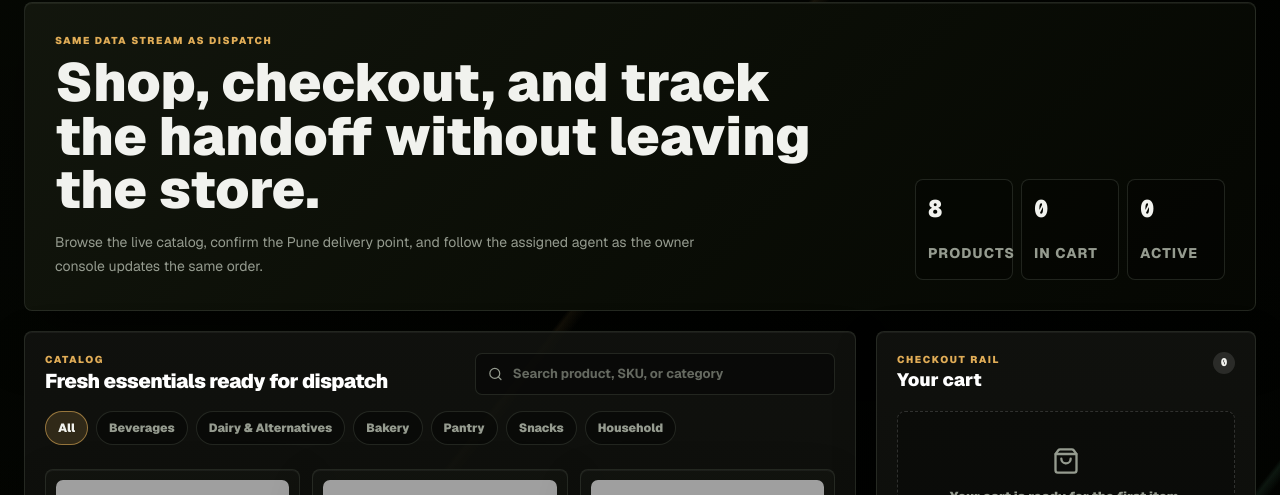
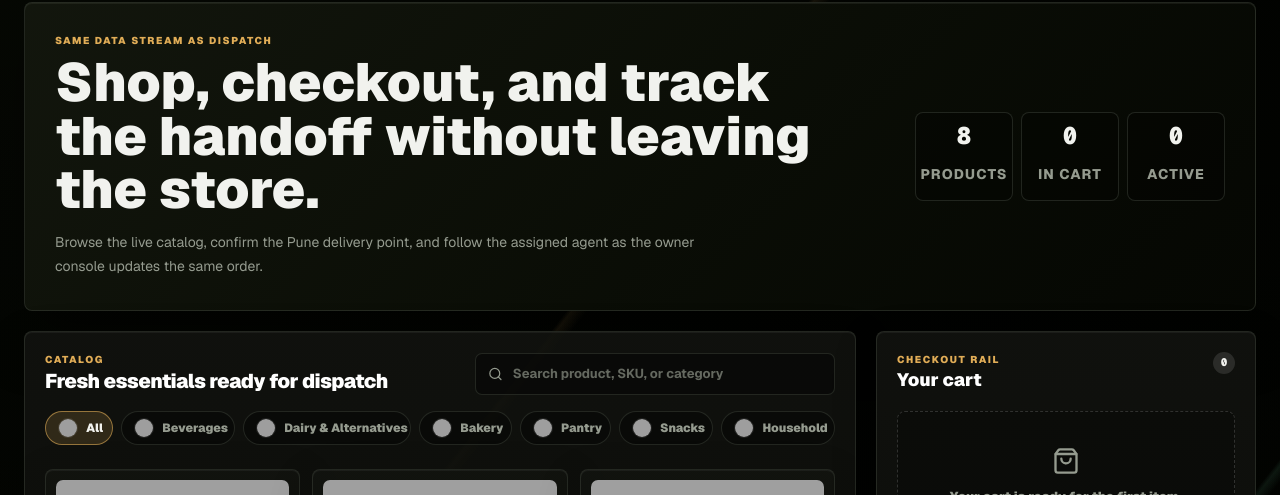
Before and after one commit to armaan133/Final-logi, a Next.js app: page /customer in a window 1280 px wide. Shown: the part 91-586 px from the top of the page. Built offline with nearby package versions, Linux system fonts and the light colour scheme; grey boxes are pictures that could not be loaded.

Commit message:
Enhance Logistics Dashboard UX, refine delivery map features, adjust order simulation, and fix customer metrics alignment

```diff
--- a/app/customer/page.tsx
+++ b/app/customer/page.tsx
@@ -39,7 +39,15 @@ export default function CustomerApp() {
   const [returnSuccess, setReturnSuccess] = useState(false);
 
   // Categories
-  const categories = ["All", "Beverages", "Dairy & Alternatives", "Bakery", "Pantry", "Snacks", "Household"];
+  const categories = [
+    { name: "All", image: "https://images.unsplash.com/photo-1542838132-92c53300491e?w=150&q=80" },
+    { name: "Beverages", image: "https://images.unsplash.com/photo-1513530534585-c7b1394c6d51?w=150&q=80" },
+    { name: "Dairy & Alternatives", image: "https://images.unsplash.com/photo-1550583724-b2692b85b150?w=150&q=80" },
+    { name: "Bakery", image: "https://images.unsplash.com/photo-1509440159596-0249088772ff?w=150&q=80" },
+    { name: "Pantry", image: "https://images.unsplash.com/photo-1474979266404-7eaacbcd87c5?w=150&q=80" },
+    { name: "Snacks", image: "https://images.unsplash.com/photo-1548907040-4d42b52125e0?w=150&q=80" },
+    { name: "Household", image: "https://images.unsplash.com/photo-1607613009820-a29f7bb81c04?w=150&q=80" }
+  ];
 
   // Filter products by category
   const filteredProducts = useMemo(() => {
@@ -306,12 +314,18 @@ export default function CustomerApp() {
               <div className="mt-4 flex gap-2 overflow-x-auto pb-2">
                 {categories.map(cat => (
                   <button
-                    key={cat}
+                    key={cat.name}
                     type="button"
-                    onClick={() => setSelectedCategory(cat)}
-                    className={`store-chip ${selectedCategory === cat ? "is-active" : ""}`}
+                    onClick={() => setSelectedCategory(cat.name)}
+                    className={`store-chip flex items-center gap-2 pl-2 pr-3.5 py-1 ${selectedCategory === cat.name ? "is-active" : ""}`}
                   >
-                    {cat}
+                    {/* eslint-disable-next-line @next/next/no-img-element */}
+                    <img
+                      src={cat.image}
+                      alt={cat.name}
+                      className="w-5 h-5 rounded-full object-cover border border-white/10 shrink-0"
+                    />
+                    <span>{cat.name}</span>
                   </button>
                 ))}
               </div>
--- a/app/globals.css
+++ b/app/globals.css
@@ -390,14 +390,21 @@
     display: grid;
     grid-template-columns: repeat(3, minmax(0, 1fr));
     gap: 8px;
+    align-self: center;
   }
 
   .store-hero-metrics div {
+    display: flex;
+    flex-direction: column;
+    align-items: center;
+    justify-content: center;
+    text-align: center;
     min-width: 0;
+    min-height: 84px;
     border: 1px solid var(--logi-rule);
     border-radius: var(--logi-radius-card);
     background: oklch(0.08 0.01 128 / 0.28);
-    padding: 12px;
+    padding: 12px 8px;
   }
 
   .store-hero-metrics span {
@@ -406,15 +413,17 @@
     font-family: var(--font-geist-mono);
     font-size: 24px;
     font-weight: 950;
+    line-height: 1;
   }
 
   .store-hero-metrics p {
-    margin-top: 4px;
-    color: var(--logi-muted);
-    font-size: 11px;
+    margin-top: 6px;
+    color: var(--logi-muted);
+    font-size: 10px;
     font-weight: 800;
     text-transform: uppercase;
     letter-spacing: 0.08em;
+    line-height: 1.2;
   }
 
   .store-panel,
--- a/app/page.tsx
+++ b/app/page.tsx
@@ -2,6 +2,7 @@
 
 import { useEffect, useMemo, useState } from "react";
 import Link from "next/link";
+import { useRouter } from "next/navigation";
 import {
   Activity,
   ArrowRight,
@@ -71,6 +72,7 @@ const workspaceCards = [
 ];
 
 export default function Home() {
+  const router = useRouter();
   const {
     autoAssignOrder,
     resetState,
@@ -185,6 +187,11 @@ export default function Home() {
 
     if (action.kind === "restock" && action.productId && action.quantity) {
       restockProduct(action.productId, action.quantity);
+      return;
+    }
+
+    if (action.kind === "review" && action.target) {
+      router.push(`/vendor?tab=${action.target}`);
     }
   };
 
--- a/app/vendor/page.tsx
+++ b/app/vendor/page.tsx
@@ -247,6 +247,20 @@ export default function VendorDashboard() {
     return () => window.cancelAnimationFrame(frame);
   }, []);
 
+  useEffect(() => {
+    if (hydrated && typeof window !== "undefined") {
+      const searchParams = new URLSearchParams(window.location.search);
+      const tabParam = searchParams.get("tab");
+      let targetTab = tabParam;
+      if (targetTab === "customer") {
+        targetTab = "analytics";
+      }
+      if (targetTab && ["analytics", "products", "dispatch", "map", "billing"].includes(targetTab)) {
+        setActiveTab(targetTab as any);
+      }
+    }
+  }, [hydrated]);
+
   if (!hydrated) return null;
 
   return (
@@ -402,7 +416,7 @@ export default function VendorDashboard() {
                         <CartesianGrid strokeDasharray="3 3" stroke="#1e293b" />
                         <XAxis dataKey="date" stroke="#94a3b8" fontSize={11} />
                         <YAxis stroke="#94a3b8" fontSize={11} />
-                        <Tooltip contentStyle={{ backgroundColor: "var(--logi-paper)", border: "1px solid var(--logi-rule)", color: "var(--logi-ink)" }} />
+                        <Tooltip cursor={false} contentStyle={{ backgroundColor: "var(--logi-paper)", border: "1px solid var(--logi-rule)", color: "var(--logi-ink)" }} />
                         <Legend />
                         <Line type="monotone" dataKey="revenue" name="Revenue (₹)" stroke="var(--logi-accent)" strokeWidth={2} />
                         <Line type="monotone" dataKey="orders" name="Orders Count" stroke="var(--logi-risk)" strokeWidth={2} />
@@ -420,7 +434,7 @@ export default function VendorDashboard() {
                         <CartesianGrid strokeDasharray="3 3" stroke="#1e293b" />
                         <XAxis dataKey="name" stroke="#94a3b8" fontSize={10} />
                         <YAxis stroke="#94a3b8" fontSize={11} />
-                        <Tooltip contentStyle={{ backgroundColor: "var(--logi-paper)", border: "1px solid var(--logi-rule)", color: "var(--logi-ink)" }} />
+                        <Tooltip cursor={false} contentStyle={{ backgroundColor: "var(--logi-paper)", border: "1px solid var(--logi-rule)", color: "var(--logi-ink)" }} />
                         <Legend />
                         <Bar dataKey="revenue" name="Sales Revenue (₹)" fill="var(--logi-accent)" radius={[4, 4, 0, 0]} />
                         <Bar dataKey="quantity" name="Units Sold" fill="var(--logi-risk)" radius={[4, 4, 0, 0]} />
--- a/lib/state-store.tsx
+++ b/lib/state-store.tsx
@@ -173,8 +173,8 @@ const generateHistoricalOrders = (): Order[] => {
         customerName: customerNames[idx],
         customerPhone: "+1 (555) 011-0000",
         address: addresses[addrIdx],
-        lat: 18.52 + (Math.random() - 0.5) * 0.06,
-        lng: 73.85 + (Math.random() - 0.5) * 0.06,
+        lat: Math.random() < 0.65 ? (18.54 + Math.random() * 0.035) : (18.50 + Math.random() * 0.07),
+        lng: Math.random() < 0.65 ? (73.88 + Math.random() * 0.05) : (73.80 + Math.random() * 0.13),
         products: productsList,
         total: parseFloat(total.toFixed(2)),
         status: isReturn ? "returned" : "delivered",
@@ -510,7 +510,7 @@ export const LogiTrackProvider: React.FC<{ children: React.ReactNode }> = ({ chi
       });
     }, 2000);
 
-    // 2. Simulated Order Placement Loop: Trigger every 14 seconds
+    // 2. Simulated Order Placement Loop: Trigger every ~12.17 seconds (increased rate by 15% from 14s)
     const orderGenInterval = setInterval(() => {
       setState(prev => {
         if (!prev.simulationMode) return prev;
@@ -525,9 +525,9 @@ export const LogiTrackProvider: React.FC<{ children: React.ReactNode }> = ({ chi
         const address = addresses[Math.floor(Math.random() * addresses.length)];
         const orderId = `ord-${Math.floor(1000 + Math.random() * 9000)}`;
 
-        // Random Pune coords
-        const lat = 18.52 + (Math.random() - 0.5) * 0.06;
-        const lng = 73.85 + (Math.random() - 0.5) * 0.06;
+        // Bias order placement toward North East side (Viman Nagar/Kharadi area)
+        const lat = Math.random() < 0.65 ? (18.54 + Math.random() * 0.035) : (18.50 + Math.random() * 0.07);
+        const lng = Math.random() < 0.65 ? (73.88 + Math.random() * 0.05) : (73.80 + Math.random() * 0.13);
 
         const newOrder: Order = {
           id: orderId,
@@ -592,7 +592,7 @@ export const LogiTrackProvider: React.FC<{ children: React.ReactNode }> = ({ chi
           ]
         };
       });
-    }, 14000);
+    }, 12174);
 
     return () => {
       clearInterval(driveInterval);
```
Also changed, not shown: components/DeliveryMap.tsx (+57 -16 lines), 1 other file (tests, documents, lock files or other folders).
